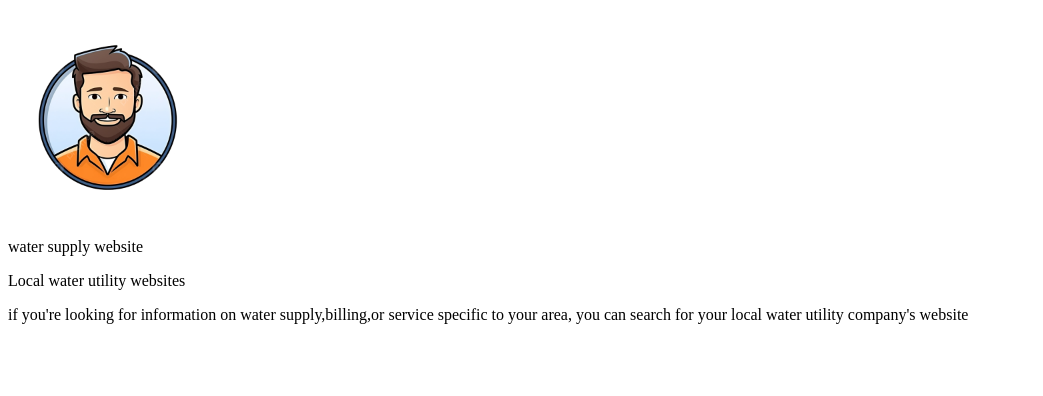
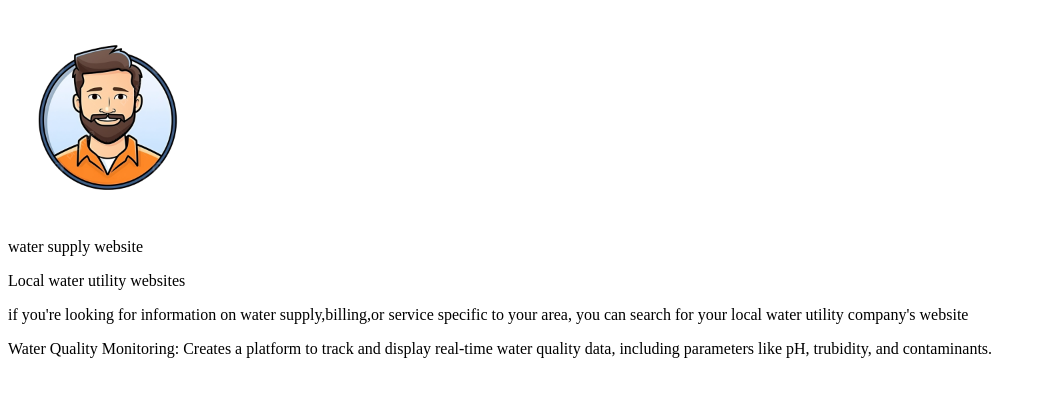
Before and after one commit to edwin725/first-project, a plain HTML site: page index.html in a window 1280 px wide. Shown: the part 120-516 px from the top of the page, without its empty margins (0-1043 px from the left). Drawn offline with Linux system fonts and the light colour scheme.

Commit message:
added paragraph

```diff
--- a/index.html
+++ b/index.html
@@ -12,6 +12,7 @@
     <p>water supply website</p>
     <p>Local water utility websites</p>
     <p>if you're looking for information on water supply,billing,or service specific to your area, you can search for your local water utility company's website</p>
+    <p>Water Quality Monitoring: Creates a platform to track and display real-time water quality data, including parameters like pH, trubidity, and contaminants.</p>
     </p>
   </body>
   </html>
```
